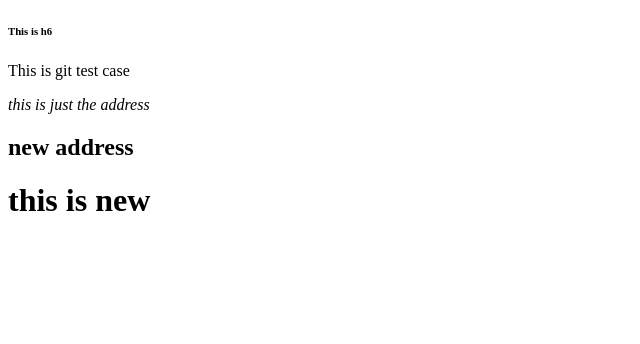
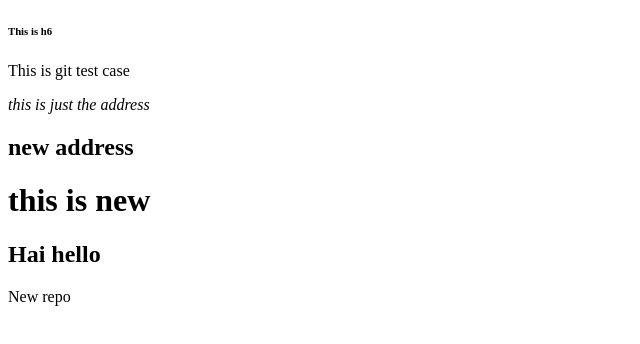
Before and after one commit to Tejaareddy/gittestcase, a plain HTML site: page index.html in a window 1280 px wide. Shown: the whole page, without its empty margins (0-640 px from the left). Drawn offline with Linux system fonts and the light colour scheme.

Commit message:
all changexs

```diff
--- a/index.html
+++ b/index.html
@@ -16,5 +16,11 @@
 <div class="new-test">
 <h1>this is new</h1>
 </div>
+
+<div class="new-class">
+<h2>Hai hello</h2>
+<p>New repo</p>
+</div>
+
 </body>
 </html>
```
